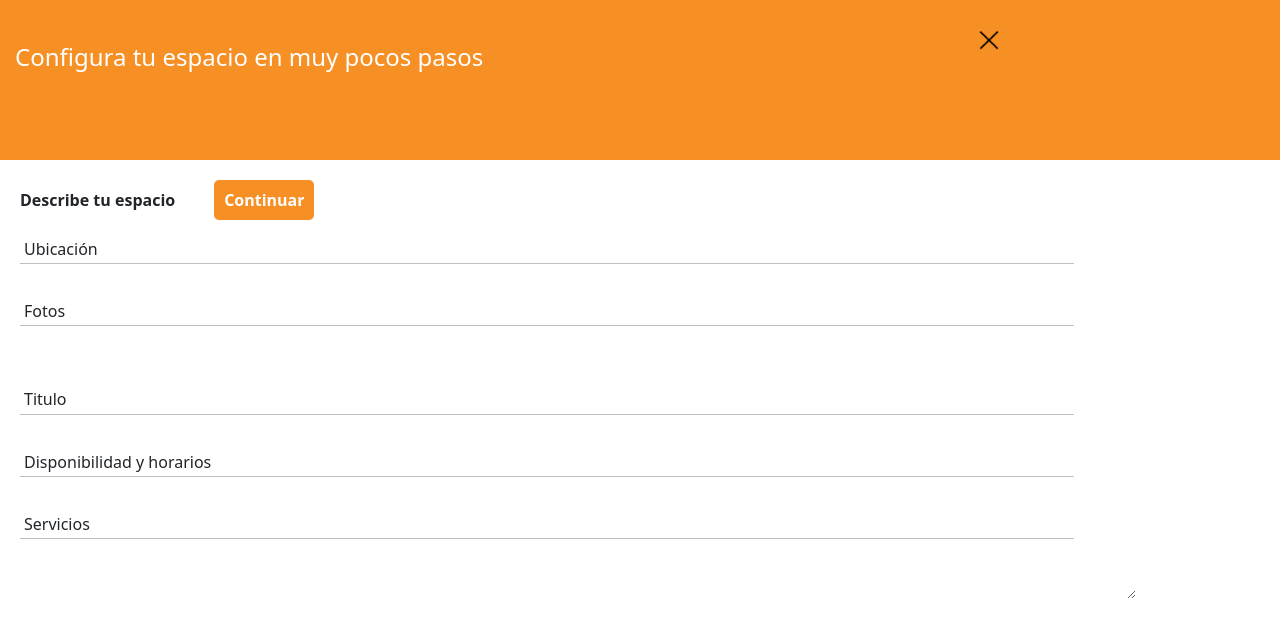
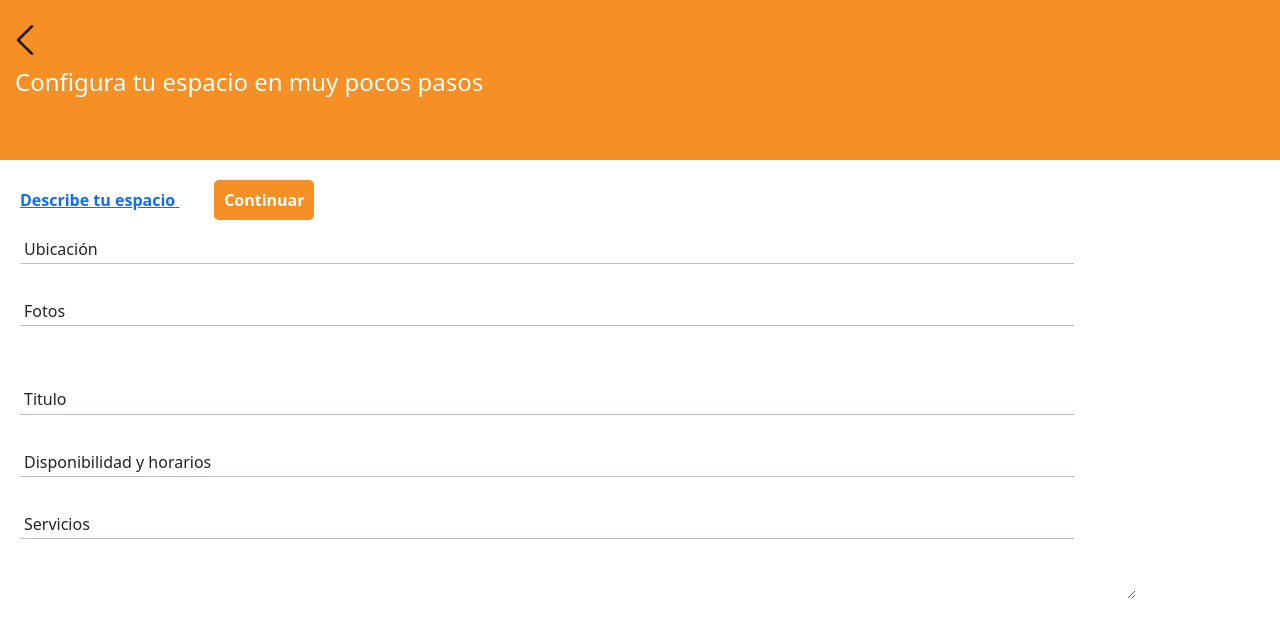
Before and after one commit to rodas007/Proyecto_Final_Maleteo_Frontend, a React (Create React App) app: page /hacerseguardian in a window 1280 px wide. Shown: the top 634 px of the page. Built offline with nearby package versions, Linux system fonts and the light colour scheme.

Commit message:
add links config user

```diff
--- a/src/App.scss
+++ b/src/App.scss
@@ -1,6 +1,5 @@
 @import './styles/imports/blocks.imports';
 @import "~bootstrap/scss/bootstrap";
-
 @import 'primereact/resources/themes/saga-blue/theme.css';
 @import 'primereact/resources/primereact.min.css';
 @import 'primeicons/primeicons.css';
--- a/src/components/ArrowBackComponent/ArrowBackComponent.jsx
+++ b/src/components/ArrowBackComponent/ArrowBackComponent.jsx
@@ -1,14 +1,14 @@
 import React from "react";
 import './ArrowBackComponent.scss'
 import {Link} from "react-router-dom";
-
+import arrow from "../../assets/images/icon_back.png";
 export  function ArrowBackComponent() {
 
 
 
     return(
         <div className="arrow-icon">
- <div className="arrow-icon__link"><i className="fas fa-chevron-left"></i></div>
+ <div className="arrow-icon__link"> <img className="arrow-icon__link-im" src={arrow} alt="" /> </div>
         </div>
     );
 }
--- a/src/components/ArrowBackComponent/ArrowBackComponent.scss
+++ b/src/components/ArrowBackComponent/ArrowBackComponent.scss
@@ -1,10 +1,14 @@
 .arrow-icon{
-  margin: 20px 0 0 0;
-  padding-left: 8%;
-  font-size: 32px;
-  text-decoration: none;
+  margin: 20px 10px 0px 10px;
+
+  width: 30px;
+
   &__link{
     color: black;
+
+    &-im{
+     max-width: 100%;
+    }
   }
   &__link:hover{
     color: #F78712;
--- a/src/components/NavComponent/NavComponent.jsx
+++ b/src/components/NavComponent/NavComponent.jsx
@@ -9,12 +9,11 @@ import {Link} from "react-router-dom";
 export function NavComponent() {
 
 
-
     return(
         <div className="c-nav">
            <Link to="/home"><img src={home} alt="/" className="c-nav__home"/></Link>
           <Link to="/maps"><img src={search} alt="/" className="c-nav__search"/></Link>
-          <Link to="/confirmaciondereserva"> <img src={chat} alt="/" className="c-nav__chat"/></Link>
+          <Link to="/peticiondereserva"> <img src={chat} alt="/" className="c-nav__chat"/></Link>
           <Link to="/config"><img src={user} alt="/" className="c-nav__user"/></Link>
         </div>
     )
--- a/src/components/PeticionDeReservaComponent/PeticionDeReservaComponent.jsx
+++ b/src/components/PeticionDeReservaComponent/PeticionDeReservaComponent.jsx
@@ -1,10 +1,14 @@
 import React from 'react'
 import "./PeticionDeReservaComponent.scss"
+import { ArrowBackComponent } from '../../components/ArrowBackComponent/ArrowBackComponent';
+import { Link } from "react-router-dom";
+
 
 const PeticionDeReservaComponent = () => {
   return (
 
     <div className='pet'>
+    <Link to="/home"><ArrowBackComponent/></Link>
         <div className='pet-t'>
             <h2>Petición de reserva</h2>
         </div>
--- a/src/pages/ConfiguracionUsuario/ConfiguracionUsuario.jsx
+++ b/src/pages/ConfiguracionUsuario/ConfiguracionUsuario.jsx
@@ -11,7 +11,6 @@ const ConfiguracionUsuario = () => {
         <div className="b-div1">
           <div className="b-divuser">
             <Link to="/home">
-              {" "}
               <h1 className="b-nombre">Marta</h1>
               <p className="b-text">Puedes ver y editar tu perfil</p>
             </Link>
@@ -36,7 +35,7 @@ const ConfiguracionUsuario = () => {
           <h3>Créditos y descuentos</h3>
           <p className="b-line"></p>
         </div>
-        <Link className="linkto" to="./tusAnuncios">
+        <Link to="/hacerseguardian">
           <div className="b-subtitle">
             <h3>Publica tu anuncio o experiencia</h3>
             <p className="b-line"></p>
--- a/src/pages/HacerseGuardian/HacerseGuardian.jsx
+++ b/src/pages/HacerseGuardian/HacerseGuardian.jsx
@@ -1,39 +1,34 @@
 import React from "react";
 import "./HacerseGuardian.scss";
 import { useState } from "react";
-import iconoX from "../../assets/images/iconoX.png";
-
-const HacerseGuardian = () =>{
-
-
-
-    return(
+import { ArrowBackComponent } from "../../components/ArrowBackComponent/ArrowBackComponent";
+import { Link } from "react-router-dom";
+const HacerseGuardian = () => {
+  return (
     <>
-
       <div className="b-encabezado">
-
+      <Link to="/config"><ArrowBackComponent/></Link>
         <div className="texto">
-            <p>Configura tu espacio en muy pocos pasos</p></div>
-            <button className="iconox"><img src={iconoX}/></button>
-
+          <p>Configura tu espacio en muy pocos pasos</p>
+        </div>
       </div>
       <div className="b-global">
+        <div className="b-describe">
 
-         <div className="b-describe">
-             <p className="text-describe">Describe tu espacio <button className="btn-continuar">Continuar</button></p>
-
-
+          <p className="text-describe">
+          <Link to="/detalleespacio">
+            Describe tu espacio{" "}
+            <button className="btn-continuar"         >Continuar</button>
+            </Link>
+          </p>
           <form>
             <h6 className="Ubi">Ubicación</h6>
             <input type="text" />
 
             <h6 className="fotos">Fotos</h6>
             <div className="mb-3">
-
               <input className="form-control" type="file" id="formFile"></input>
-
             </div>
-
 
             <h6 className="titulo">Titulo</h6>
             <input type="text" name="titulo" id="title" />
@@ -43,15 +38,11 @@ const HacerseGuardian = () =>{
 
             <h6 className="Servicios">Servicios</h6>
 
-        <textarea name="description"/>
-
-
-
-      </form> </div>
-    </div></>
-
-
-    )
-
-}
+            <textarea name="description" />
+          </form>{" "}
+        </div>
+      </div>
+    </>
+  );
+};
 export default HacerseGuardian;
--- a/src/pages/HacerseGuardian/HacerseGuardian.scss
+++ b/src/pages/HacerseGuardian/HacerseGuardian.scss
@@ -16,17 +16,7 @@
 
 }
 
-.iconox{
 
-    display: flex;
-    flex-direction:row ;
-    position: absolute;
-    margin-top: 20px;
-    margin-left: 75%;
-    background-color: #F68F24;
-    border: 0;
-
-}
 .btn-continuar{
         background-color: #F68F24;
         border: 0;
@@ -44,7 +34,7 @@
 
 .texto{
     width: 60%;
-    margin-top: 40px;
+    margin-top: 10px;
     margin-left: 15px;
 
 }
--- a/src/pages/LoginPage/LoginPage.jsx
+++ b/src/pages/LoginPage/LoginPage.jsx
@@ -4,6 +4,7 @@ import LoginComponent from '../../components/LoginComponent/LoginComponent';
 import { SocialMediaComponent } from '../../components/SocialMediaComponent/SocialMediaComponent';
 import { SwitchComponent } from '../../components/SwitchComponent/SwitchComponent';
 import { ArrowBackComponent } from '../../components/ArrowBackComponent/ArrowBackComponent';
+import { Link } from "react-router-dom";
 
 export default function LoginPage() {
 
@@ -11,7 +12,7 @@ export default function LoginPage() {
 
   return (
     <div>
-       <ArrowBackComponent/>
+      <Link to="/getstarted"><ArrowBackComponent/></Link>
       <SwitchComponent className="switch"/>
       <h1 className="p-title">Inicia sesión ahora</h1>
       <SocialMediaComponent/>
--- a/src/pages/RegisterPage/RegisterPage.jsx
+++ b/src/pages/RegisterPage/RegisterPage.jsx
@@ -3,6 +3,7 @@ import { ArrowBackComponent } from '../../components/ArrowBackComponent/ArrowBac
 import { RegisterComponent } from '../../components/RegisterComponent/RegisterComponent';
 import { SocialMediaComponent } from '../../components/SocialMediaComponent/SocialMediaComponent';
 import { SwitchComponent } from '../../components/SwitchComponent/SwitchComponent';
+import { Link } from "react-router-dom";
 
 
 
@@ -10,7 +11,7 @@ export function RegisterPage() {
 
   return (
     <div>
-      <ArrowBackComponent />
+     <Link to="/login"><ArrowBackComponent/></Link>
       <SwitchComponent className="switch"/>
       <h1 className="p-title">Únete a Maleteo y disfruta de sus ventajas</h1>
       <SocialMediaComponent/>
--- a/src/pages/TusAnuncios/TusAnuncios.jsx
+++ b/src/pages/TusAnuncios/TusAnuncios.jsx
@@ -2,10 +2,13 @@ import React from 'react'
 import './TusAnuncios.scss'
 import iconoback from '../../assets/images/iconoback.png'
 import iconomas from '../../assets/images/iconomas.png'
+import { ArrowBackComponent } from '../../components/ArrowBackComponent/ArrowBackComponent';
+import { Link } from "react-router-dom";
 
 const TusAnuncios = () => {
   return (
     <div className="b-contenedor">
+    <Link to="/home"><ArrowBackComponent/></Link>
       <div className="b-cabecera">
         <h1 className="tusanuncios">Tus anuncios</h1>
         <h4 className="hall">El hall de Marta</h4>
```
Also changed, not shown: src/components/Detalle-espacio/DetalleEspacio.jsx (+9 -2 lines), src/assets/images/icon_back.png (added). Lines whose indentation alone changed are shown as unchanged.
